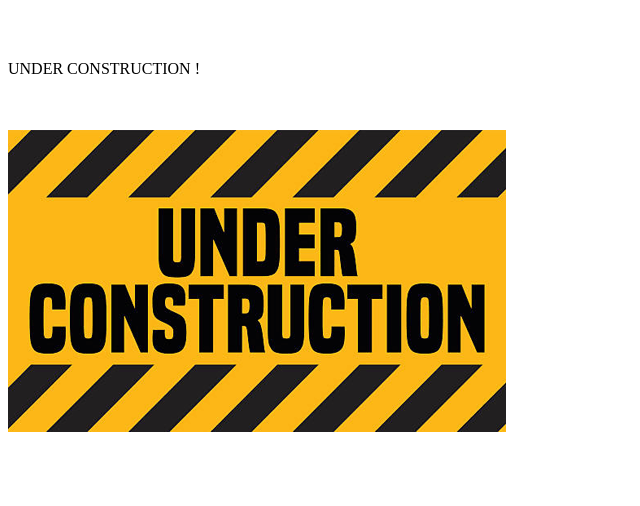
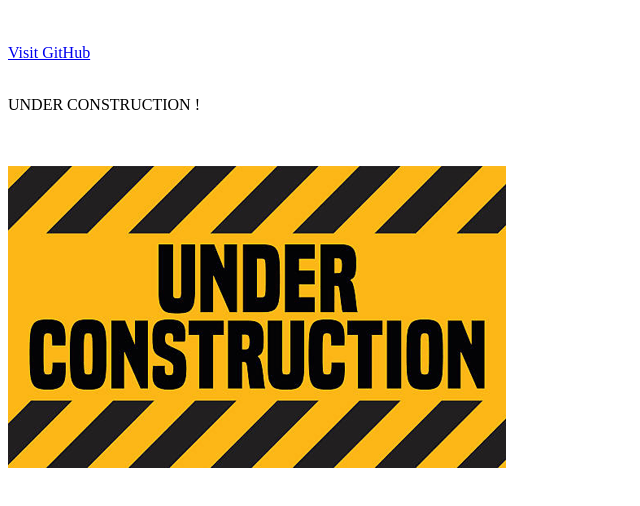
Before and after one commit to Geraldo-Ferreira/Geraldo-Ferreira.github.io, a plain HTML site: page index.html in a window 1280 px wide. Shown: the whole page, without its empty margins (0-640 px from the left). Drawn offline with Linux system fonts and the light colour scheme.

Commit message:
Update index.html
include hyperlink

```diff
--- a/index.html
+++ b/index.html
@@ -14,6 +14,9 @@
         <p></p>
         <br>
         <br>
+        <a href="https://github.com/">Visit GitHub </a>
+        <br>
+        <br>
         <p> UNDER CONSTRUCTION !</p>
         <br>
         <br>
```
